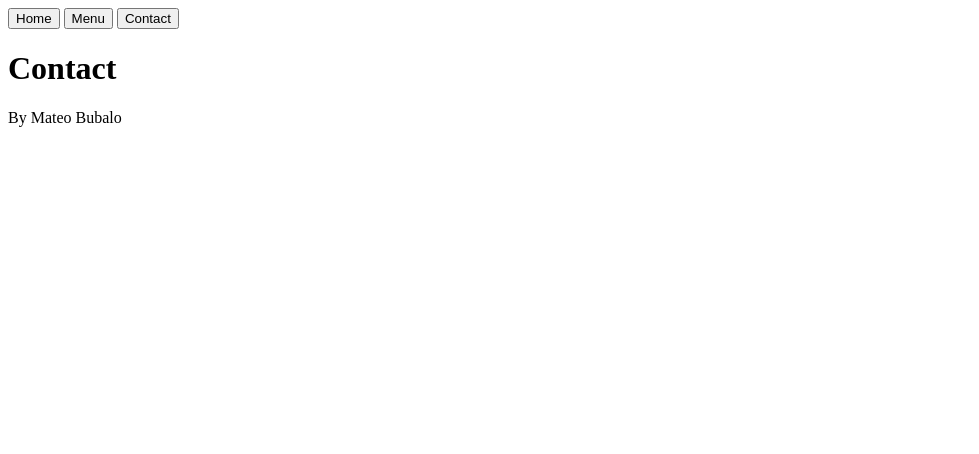
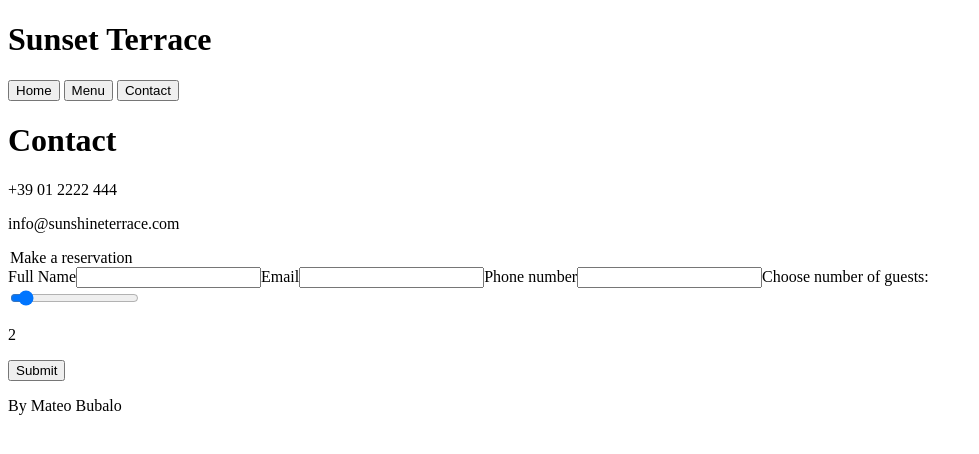
Before and after one commit to mateoo04/restaurant-page, a website built with webpack: page src/index.html in a window 1280 px wide. Both pictures are taken after a click on the button "Contact". Shown: the whole page, without its empty margins (0-979 px from the left). Built offline with nearby package versions, Linux system fonts and the light colour scheme; files whose address does not match are found by name.

Commit message:
Add content and style Menu and Contact tabs

```diff
--- a/src/contact.js
+++ b/src/contact.js
@@ -6,5 +6,78 @@ export default function loadContact() {
     const headline = document.createElement('h1');
     headline.textContent = 'Contact';
 
-    content.appendChild(headline);
+    const contactInfo = document.createElement('div');
+
+    const telephoneNumText = document.createElement('p');
+    telephoneNumText.textContent = '+39 01 2222 444'
+    const email = document.createElement('p');
+    email.textContent = 'info@sunshineterrace.com';
+
+    contactInfo.append(telephoneNumText, email);
+
+    content.append(headline, contactInfo);
+
+    const form = document.createElement('form');
+    form.method = 'post';
+
+    const formLegend = document.createElement('legend');
+    formLegend.textContent = 'Make a reservation';
+
+    const fullNameLabel = document.createElement('label');
+    fullNameLabel.for = 'full-name';
+    fullNameLabel.innerHTML = 'Full Name';
+    const fullNameInput = document.createElement('input');
+    fullNameInput.name = 'full-name';
+    fullNameInput.id = 'full-name';
+    fullNameInput.type = 'text';
+    fullNameLabel.append(fullNameInput);
+
+    const emailLabel = document.createElement('label');
+    emailLabel.for = 'email';
+    emailLabel.innerHTML = 'Email';
+    const emailInput = document.createElement('input');
+    emailInput.name = 'email';
+    emailInput.id = 'email';
+    emailInput.type = 'email';
+    emailLabel.append(emailInput);
+
+    const phoneNumLabel = document.createElement('label');
+    phoneNumLabel.for = 'phone-number';
+    phoneNumLabel.innerHTML = 'Phone number';
+    const phoneNumInput = document.createElement('input');
+    phoneNumInput.name = 'phone-number';
+    phoneNumInput.id = 'phone-number';
+    phoneNumInput.type = 'tel';
+    phoneNumLabel.append(phoneNumInput);
+
+    const guestNumberLabel = document.createElement('label');
+    guestNumberLabel.for = 'guest-number';
+    guestNumberLabel.innerHTML = 'Choose number of guests:';
+    const guestNumberInput = document.createElement('input');
+    guestNumberInput.name='guest-number';
+    guestNumberInput.type = 'range';
+    guestNumberInput.min = '1';
+    guestNumberInput.max = '16';
+    guestNumberInput.defaultValue = 2;
+
+    const guestNumberValue = document.createElement('p');
+    guestNumberValue.textContent = guestNumberInput.value;
+    guestNumberInput.oninput = ()=>{
+        guestNumberValue.textContent = guestNumberInput.value;
+    }
+
+    const guestNumberContainer = document.createElement('div');
+    guestNumberContainer.classList.add('guest-num-container');
+    guestNumberContainer.append(guestNumberInput,guestNumberValue);
+
+    guestNumberLabel.append(guestNumberContainer);
+
+    const sumbit = document.createElement('input');
+    sumbit.type = 'submit';
+
+
+    form.append(formLegend,fullNameLabel, emailLabel, phoneNumLabel, guestNumberLabel, sumbit);
+
+
+    content.append(form);
 }
--- a/src/index.html
+++ b/src/index.html
@@ -10,6 +10,7 @@
 
 <body>
     <header>
+        <h1>Sunset Terrace</h1>
         <nav>
             <button id="home">Home</button>
             <button id="menu">Menu</button>
--- a/src/index.js
+++ b/src/index.js
@@ -1,6 +1,8 @@
 import loadHome from './home.js'
 import loadMenu from './menu.js'
 import loadContact from './contact.js'
+import BornaNovaScWoff2 from './borna-nova-sc.woff2'
+import BornaNovaScWoff from './borna-nova-sc.woff'
 
 loadHome();
 
@@ -8,6 +10,8 @@ const homeButton = document.querySelector('#home');
 const menuButton = document.querySelector('#menu');
 const contactButton = document.querySelector('#contact');
 
+document.querySelector('header h1').style.fontFamily = `${BornaNovaScWoff2}`;
+
 homeButton.addEventListener('click', ()=> loadHome());
 menuButton.addEventListener('click', ()=> loadMenu());
 contactButton.addEventListener('click', ()=> loadContact());
--- a/webpack.config.js
+++ b/webpack.config.js
@@ -17,6 +17,10 @@ module.exports = {
             {
                 test: /\.jpg$/i,
                 type: 'asset/resource',
+            },
+            {
+                test: /\.(woff|woff2)$/i,
+                type: 'asset/resource',
             }
         ]
     },
@@ -24,6 +28,6 @@ module.exports = {
     devtool: 'inline-source-map',
     devServer: {
         static: './dist',
-        watchFiles:['src/*.html','src/*.js', 'dist/style.css'],
+        watchFiles: ['src/*.html', 'src/*.js', 'dist/style.css', 'src/*woff', 'src/*.woff2'],
     }
 };
```
Also changed, not shown: src/borna-nova-sc.woff (added), src/borna-nova-sc.woff2 (added).
